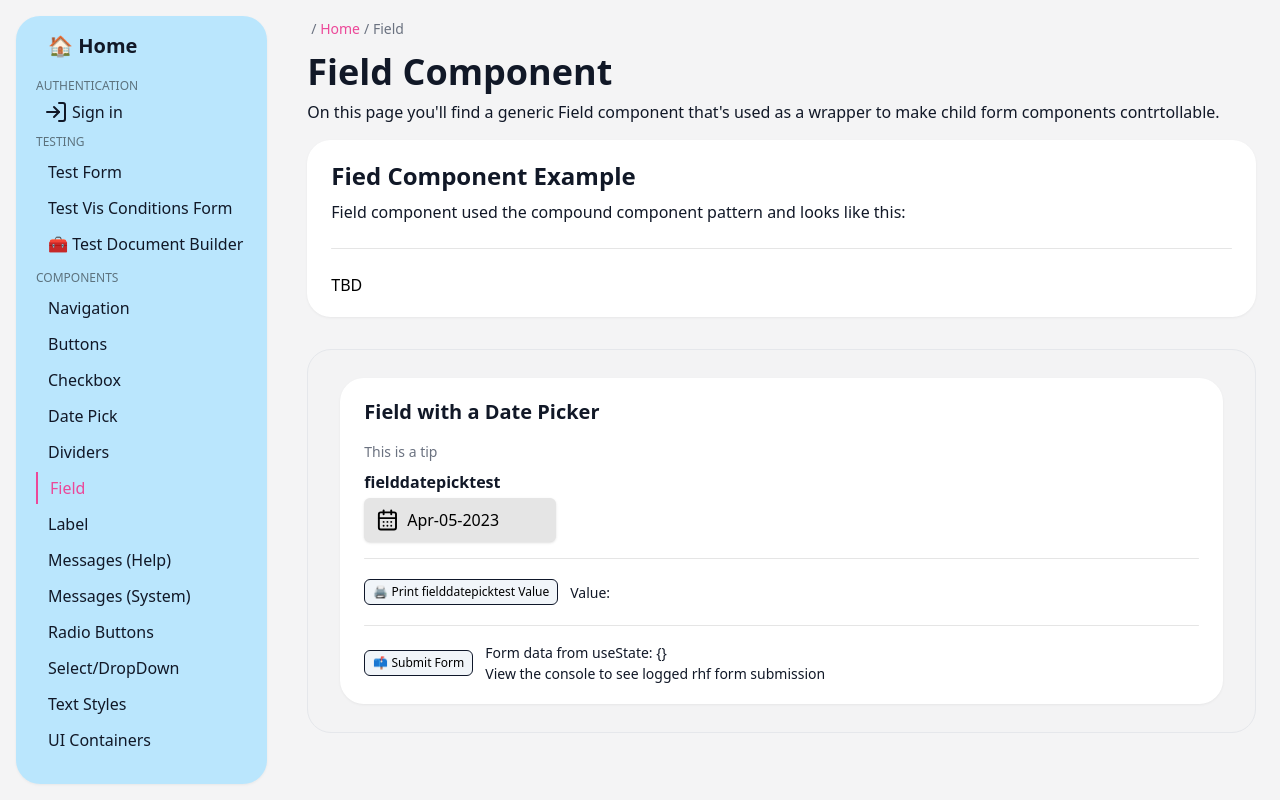
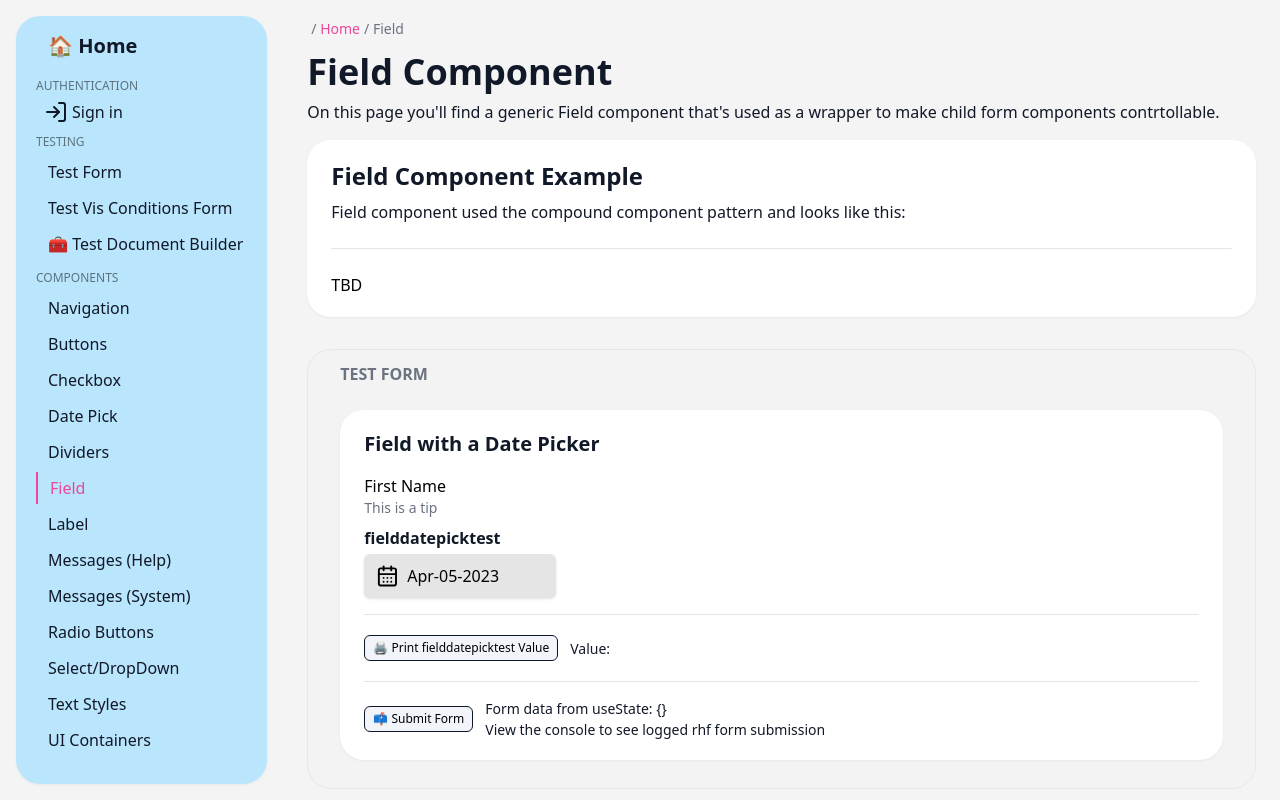
Before and after one commit to tayv/Project-Bubblegum, a Next.js app: page /docs/field-article in a window 1280 px wide. Built offline with nearby package versions, Linux system fonts and the light colour scheme; no server answers.

Commit message:
fix typos

```diff
--- a/designSystem/forms/Field.tsx
+++ b/designSystem/forms/Field.tsx
@@ -13,14 +13,13 @@ const Field = ({ children, control, name, defaultValue, validationRules }) => {
     <FieldContext.Provider value={contextValue}>
       <Field.Label />
       <Field.Tip />
-      <>{children}</>
+      {children}
     </FieldContext.Provider>
   )
 }
 
 Field.Control = function FieldControl({ children }) {
-  const { control, name, defaultValue, validationRules } =
-    useContext(FieldContext)
+  const { control, name, defaultValue, validationRules } = useContext(FieldContext)
 
   return (
 
--- a/pages/docs/field-article.tsx
+++ b/pages/docs/field-article.tsx
@@ -51,7 +51,7 @@ const FieldPage: FC = () => {
         </Paragraph>
 
         <SectionCard id="FieldExample" style="standard">
-          <Heading size="h2">Fied Component Example</Heading>
+          <Heading size="h2">Field Component Example</Heading>
           <Paragraph>
             Field component used the compound component pattern and looks like this:
           </Paragraph>
@@ -67,6 +67,9 @@ const FieldPage: FC = () => {
             className="col-span-2 py-3 px-8 my-8 rounded-3xl bg-zinc-200/10 border"
             onSubmit={onSubmit}
           >
+            <Heading size="h5" type="secondary">
+                TEST FORM
+              </Heading>
 
             <SectionCard id="field-datepick" style="standard">
               <Heading size="h3" type="primary">
@@ -78,7 +81,7 @@ const FieldPage: FC = () => {
                 defaultValue=""
                 validationRules={{ required: true }}
               >
-                {/* <Field.Label>First Name</Field.Label> */}
+                <Field.Label>First Name</Field.Label>
                 <Field.Tip>This is a tip</Field.Tip>
                 <Field.Control>
                   <DatePick
```
